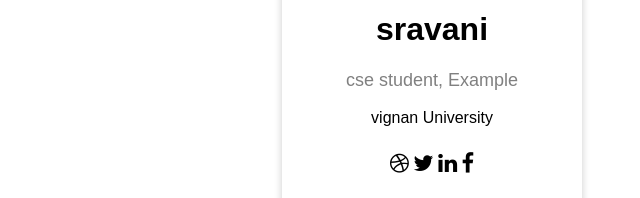
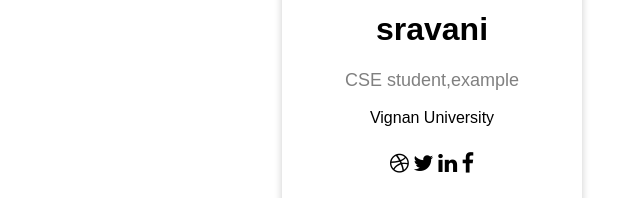
Before and after one commit to sravani0501/sravani0501.github.io, a plain HTML site: page index.html in a window 1280 px wide. Shown: the part 306-504 px from the top of the page, 208-848 px from the left. Drawn offline with Linux system fonts and the light colour scheme.

Commit message:
Update index.html

```diff
--- a/index.html
+++ b/index.html
@@ -45,10 +45,10 @@ button:hover, a:hover {
   <h2 style=text-align:center">user profile card</h2>
 
    <div class="card">
-    <img src="https://encrypted-tbn0.gstatic.com/images?q=tbn:ANd9GcTiDzhJt8IKTzgzk6lKZOo13bGl5MWW6OQVnA&usqp=CAU"alt="john" style="width:100%">
+    <img src="https://i0.wp.com/mobilityarena.com/wp-content/uploads/2018/10/laptop-wallpapers-and-laptop-backgrounds.jpg?fit=600%2C350&ssl=1"alt="john" style="width:100%">
    <h1>sravani</h1>
-  <p class="title">cse student, Example</p>
-  <p>vignan  University</p>
+  <p class="title">CSE student,example</p>
+  <p>Vignan  University</p>
   <div style="margin: 24px 0;">
     <a href="#"><i class="fa fa-dribbble"></i></a>
     <a href="#"><i class="fa fa-twitter"></i></a>
```
